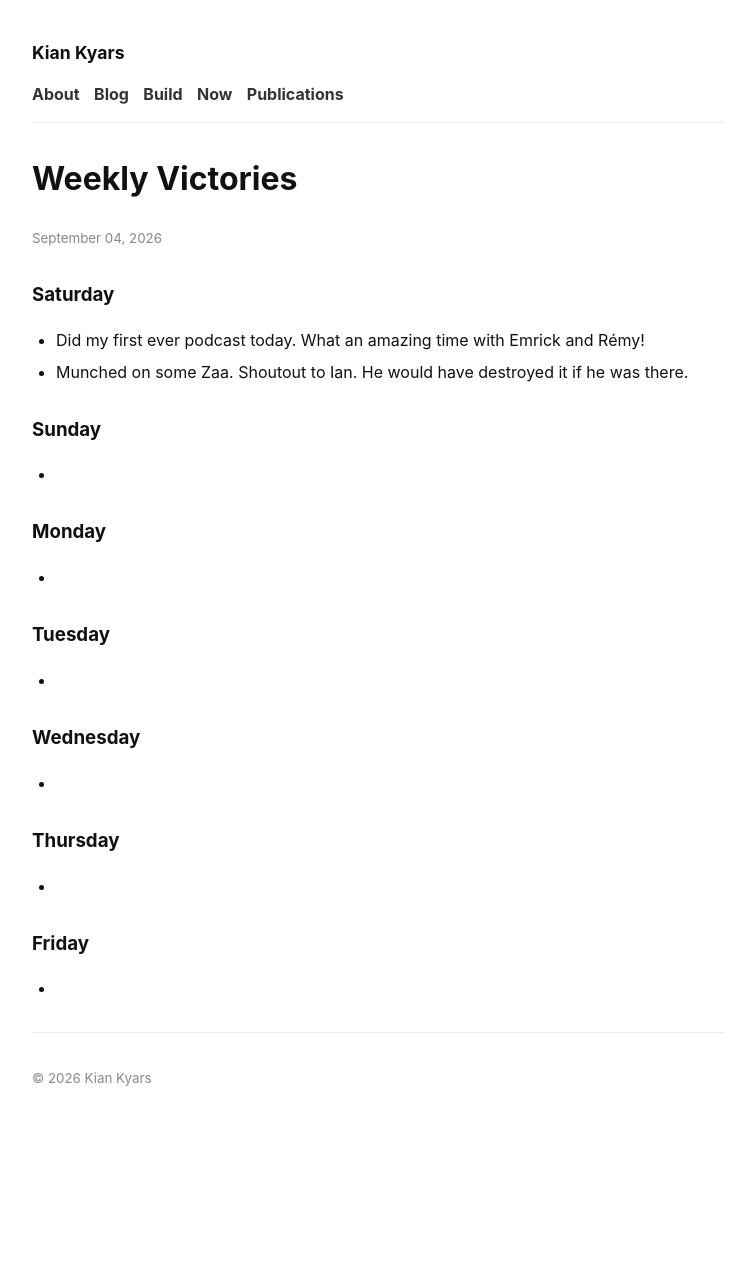
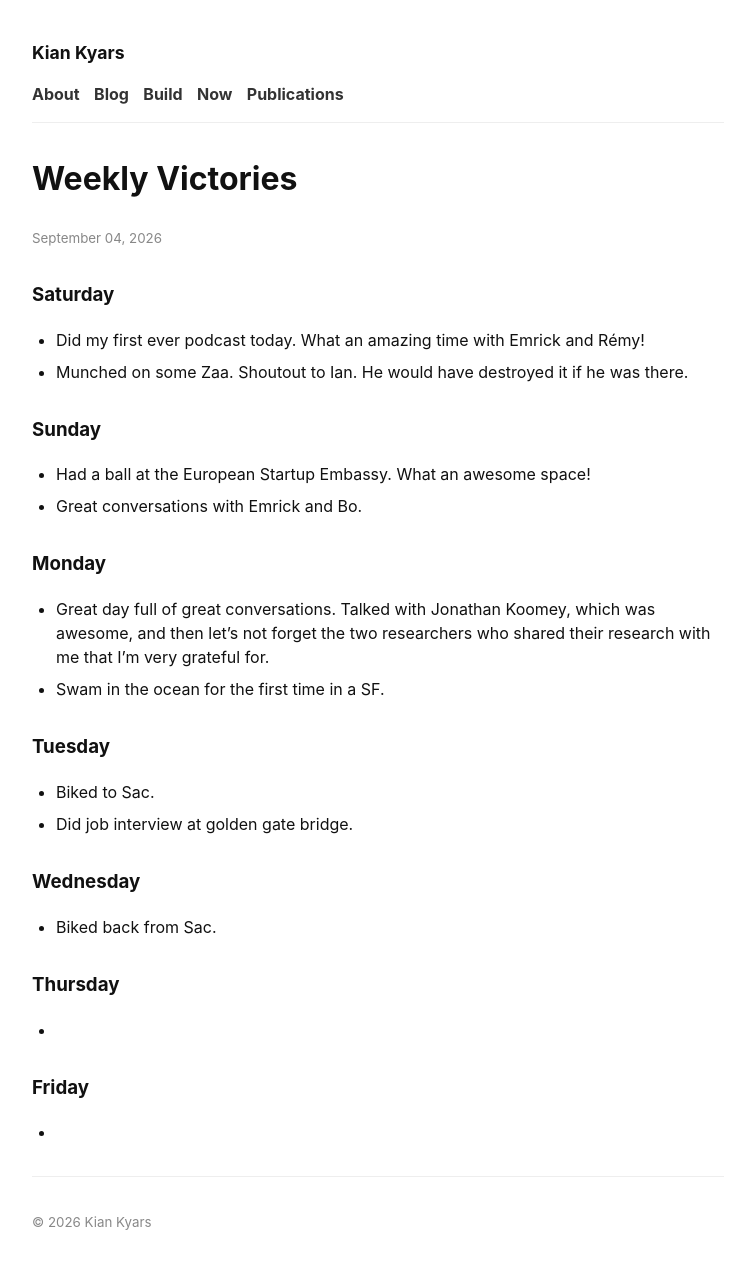
Before and after one commit to kiankyars/kiankyars.github.io, a Jekyll site: the page built from _posts/weekly-victories/2026-09-04-weekly-victories.md, in a window 1280 px wide. Shown: the whole page, without its empty margins (262-1017 px from the left). Built offline with Jekyll 4.4.1, drawn with Linux system fonts in a browser that asks for light colours; before the commit the page ends 1129 px from its top, so only the background shows below that.

Commit message:
Add Sunday through Wednesday weekly victories.
Co-authored-by: Cursor <cursoragent@cursor.com>

```diff
--- a/_posts/weekly-victories/2026-09-04-weekly-victories.md
+++ b/_posts/weekly-victories/2026-09-04-weekly-victories.md
@@ -12,19 +12,22 @@ categories: reflection
 
 ### Sunday
 
--
+- Had a ball at the European Startup Embassy. What an awesome space!
+- Great conversations with Emrick and Bo.
 
 ### Monday
 
--
+- Great day full of great conversations. Talked with Jonathan Koomey, which was awesome, and then let's not forget the two researchers who shared their research with me that I'm very grateful for.
+- Swam in the ocean for the first time in a SF.
 
 ### Tuesday
 
--
+- Biked to Sac.
+- Did job interview at golden gate bridge.
 
 ### Wednesday
 
--
+- Biked back from Sac.
 
 ### Thursday
 
```
